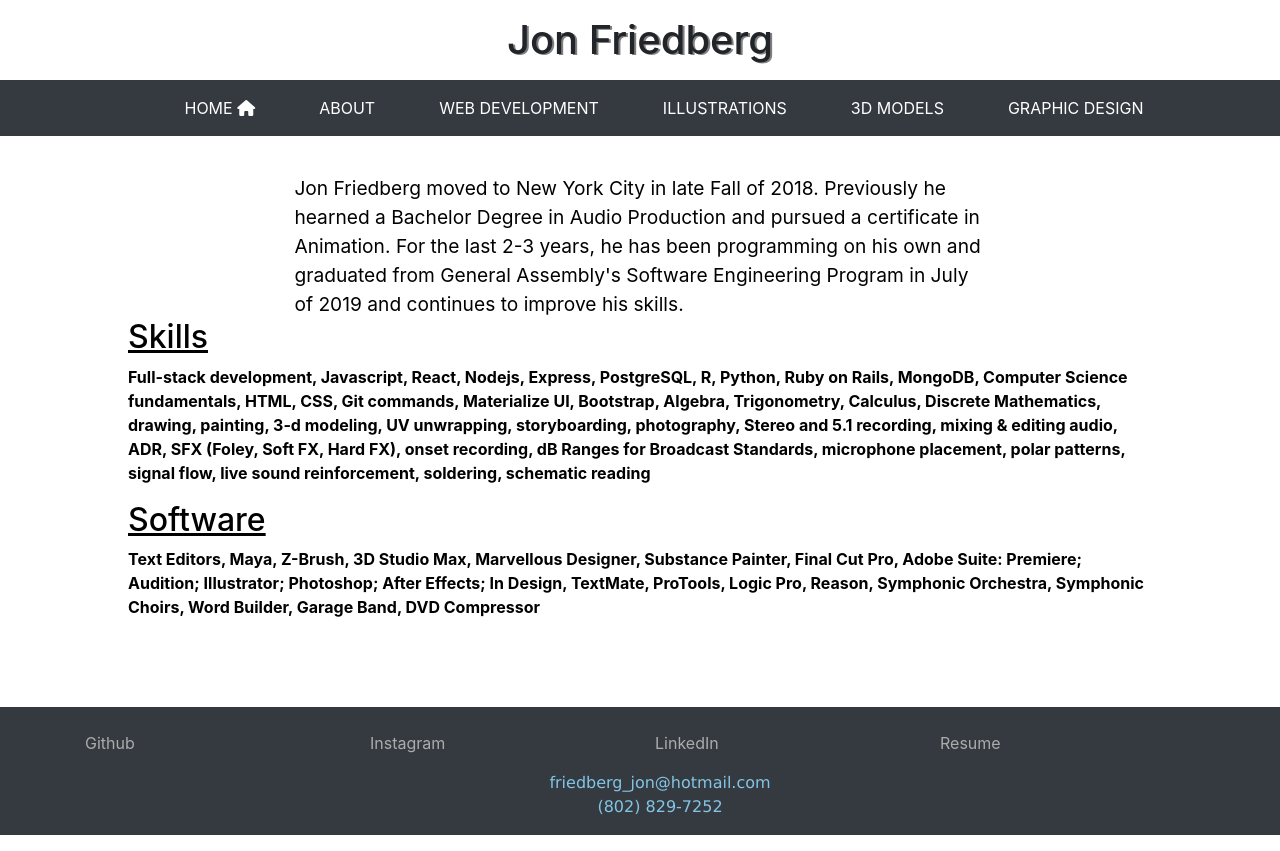
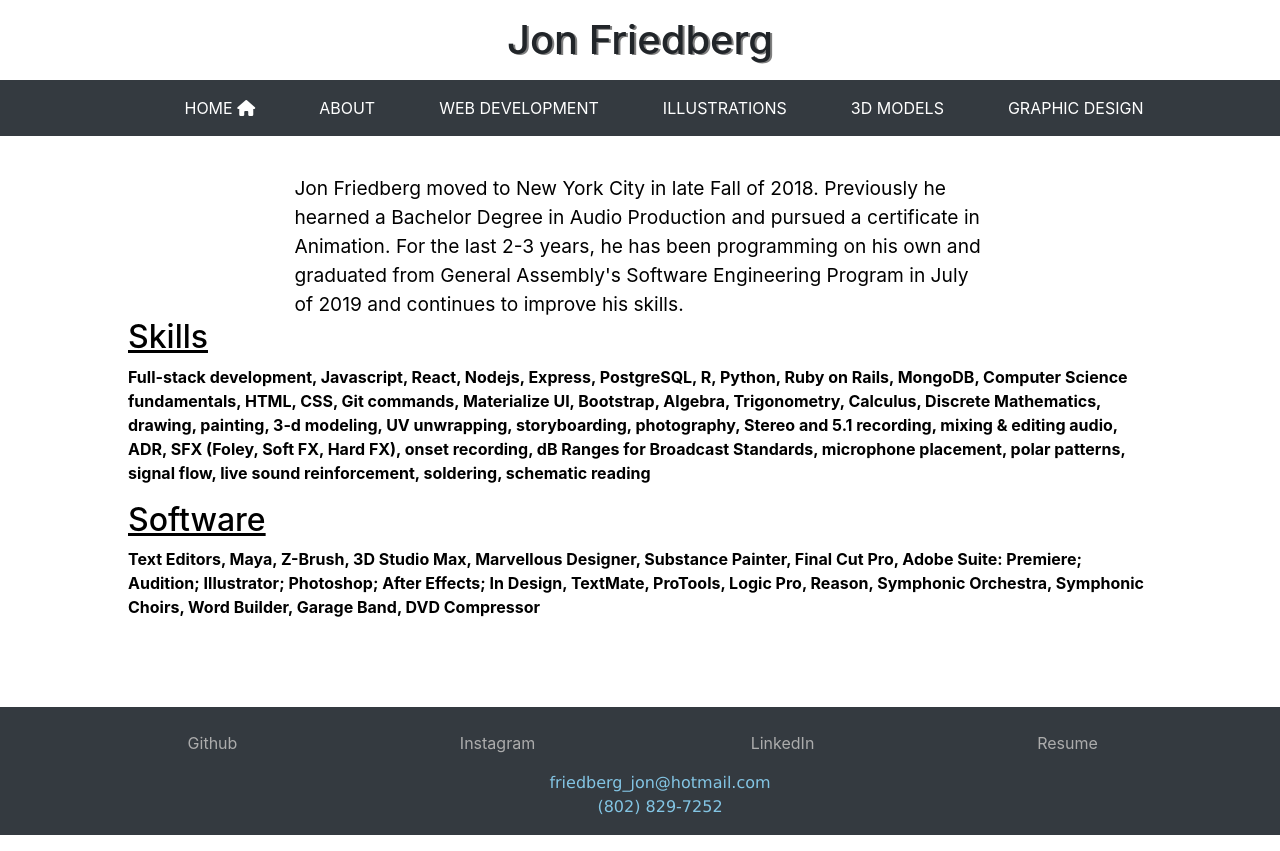
Before and after one commit to jonfriedberg123/home, a React (Create React App) app: page /about in a window 1280 px wide. Built offline with nearby package versions, Linux system fonts and the light colour scheme.

Commit message:
positioning elements

```diff
--- a/src/Components/pages/Home.js
+++ b/src/Components/pages/Home.js
@@ -12,7 +12,7 @@ class Home extends Component {
       <div className= "homePic"
       style={{ width: '100%', height: 'auto',  display: 'flex',
       justifyContent: 'center',
-      alignItems: 'center', margin: 'auto', marginBottom: '-5.2%'}}>
+      alignItems: 'center', margin: 'auto', marginBottom: '-5.5%'}}>
      <AutoFitImage  frameWidth="100%" frameHeight="500px" imgSrc = {Apple} class = "homePic" />
 
       </div>
--- a/src/Style.css
+++ b/src/Style.css
@@ -6,15 +6,21 @@
   --mainBlue: #007bff;
 }
 
+.list-unstyled {
+  display: flex;
+  justify-content: center;
+}
 
 
+.footer-middle {
 
-.footer-middle { background: var(--mainDark);
+   background: var(--mainDark);
     padding-top: 1.5rem;
     color: var(--mainWhite);
 }
 
 .footer-bottom {
+
     padding-top: 3rem;
     padding-bottom: 2rem;
 }
```
